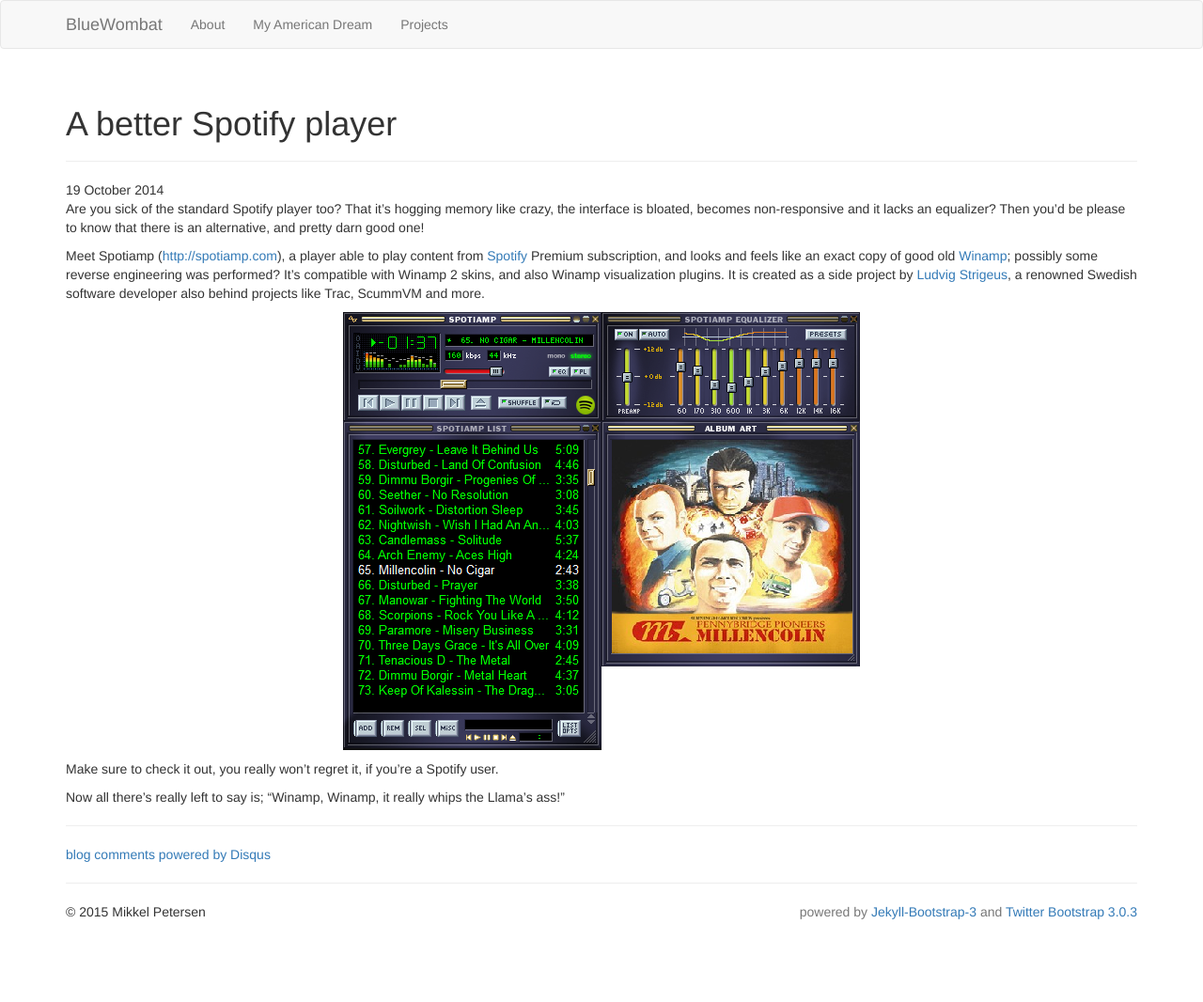
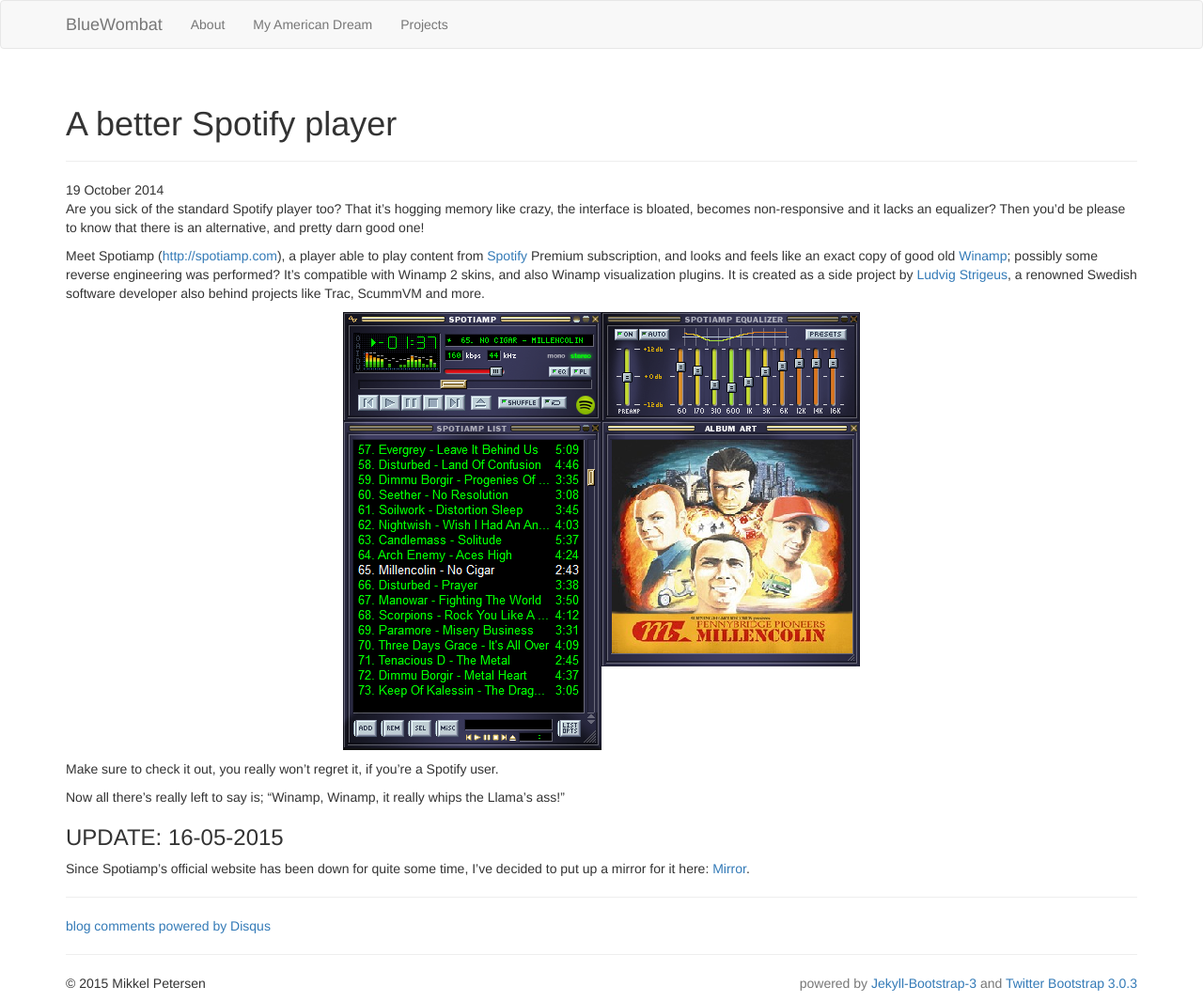
Before and after one commit to BlueWombat/bluewombat.github.io, a Jekyll site: the page built from _posts/2014-10-19-a-better-spotify-player.md, in a window 1280 px wide. Shown: the whole page at 94% size. Built offline with Jekyll 4.4.1, drawn with Linux system fonts in a browser that asks for light colours; nearby versions of some CDN libraries; library files that are not in the unit come from our copies; comment, search, counter and statistics services are not loaded; before the commit the page ends 990 px from its top, so only the background shows below that.

Commit message:
Updating Spotiamp post

```diff
--- a/_posts/2014-10-19-a-better-spotify-player.md
+++ b/_posts/2014-10-19-a-better-spotify-player.md
@@ -24,3 +24,7 @@
 Make sure to check it out, you really won't regret it, if you're a Spotify user.
 
 Now all there's really left to say is; "Winamp, Winamp, it really whips the Llama's ass!"
+
+### UPDATE: 16-05-2015
+
+Since Spotiamp's official website has been down for quite some time, I've decided to put up a mirror for it here: <a href="/assets/downloads/Spotiamp_0.2_Setup.exe">Mirror</a>.
```
